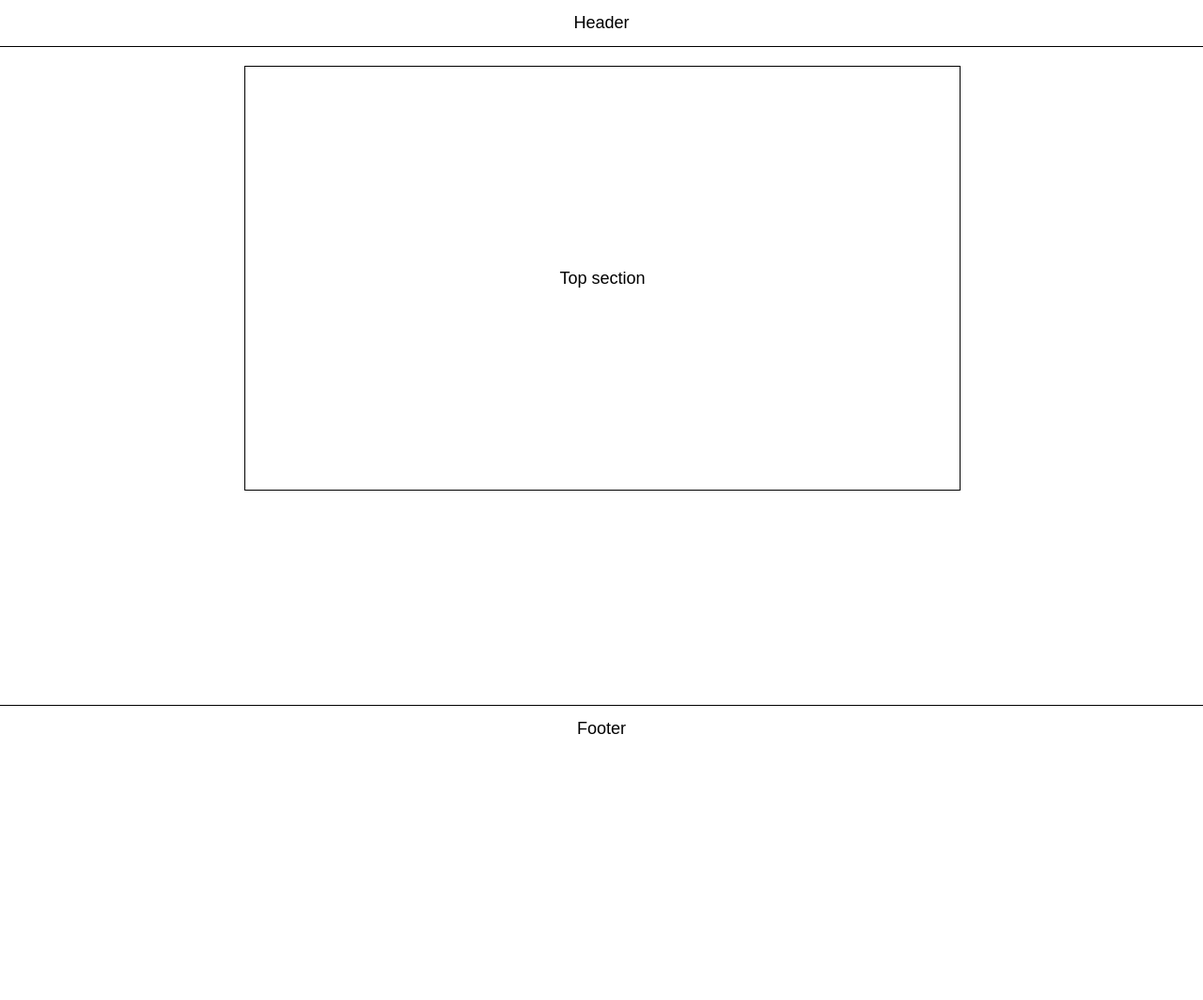
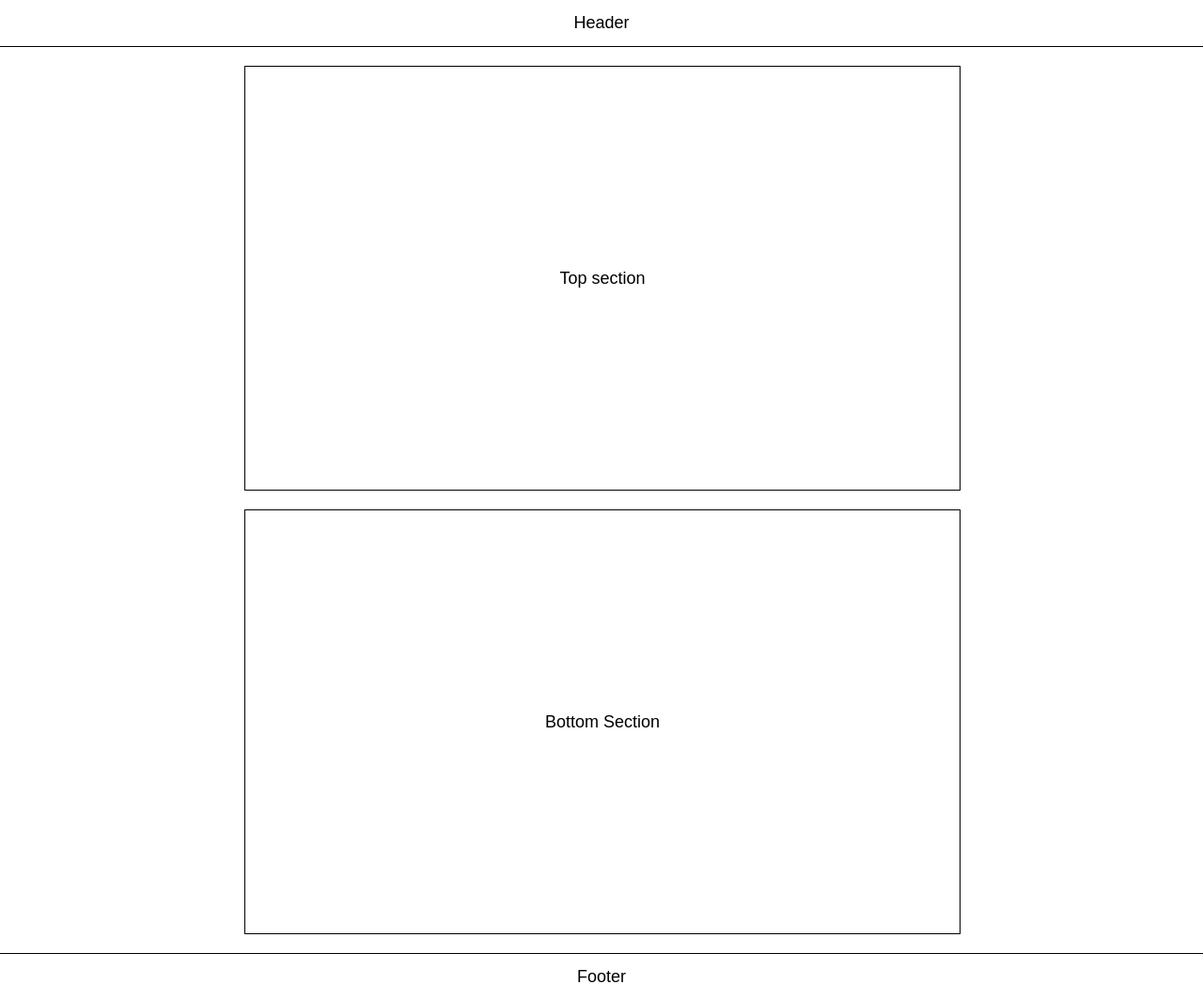
Before and after one commit to ooloo-io/github-flow-Krystal-G, a website: page src/index.html in a window 1280 px wide. Shown: the whole page at 94% size. Before the commit the page ends 800 px from the top, so only its background shows below. Drawn offline with nearby package versions, Linux system fonts and the light colour scheme.

Commit message:
Bottom section (#5)
* Add bottom section

* Fix top section margin

```diff
--- a/src/index.html
+++ b/src/index.html
@@ -20,6 +20,9 @@
       <section class="section">
         Top section
       </section>
+      <section class="section">
+        Bottom Section
+      </section>
     </main>
     <footer class="footer">
       Footer
--- a/src/styles.css
+++ b/src/styles.css
@@ -30,8 +30,13 @@ body {
 .section {
   height: 450px;
   width: 100%;
+  margin-top: 20px;
   display: flex;
   justify-content: center;
   align-items: center;
   border: 1px solid black;
 }
+
+.section:first-child {
+  margin-top: 0;
+}
```
Lines whose indentation alone changed are shown as unchanged.
